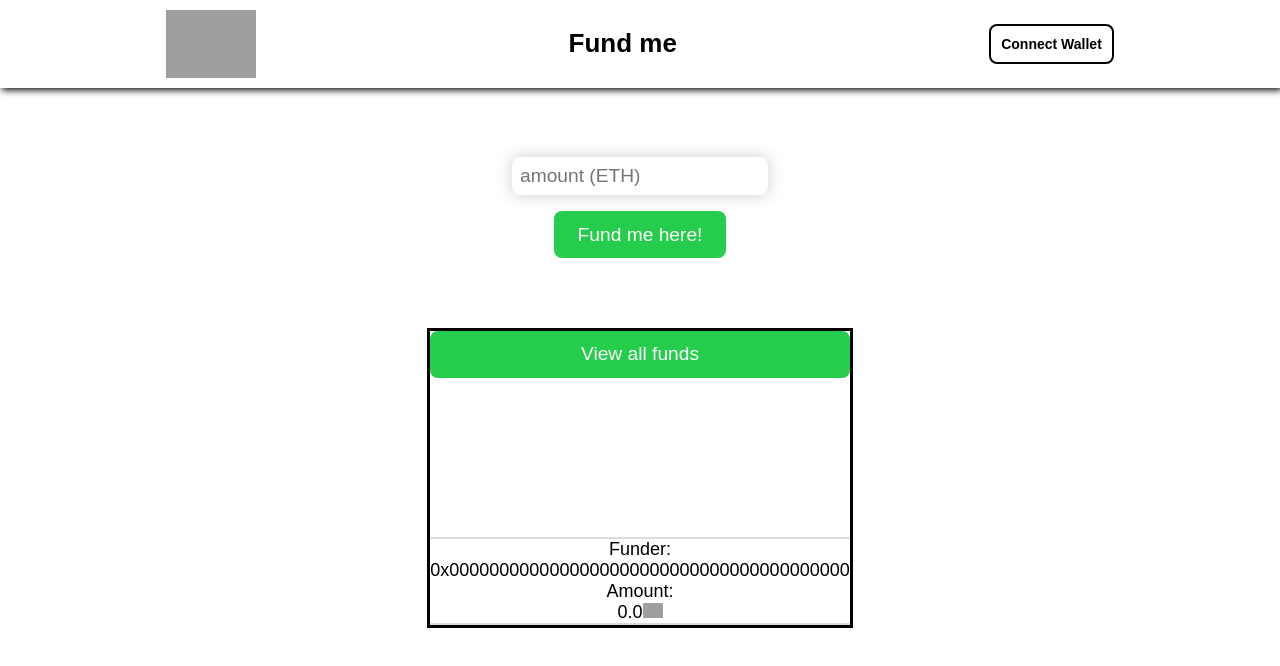
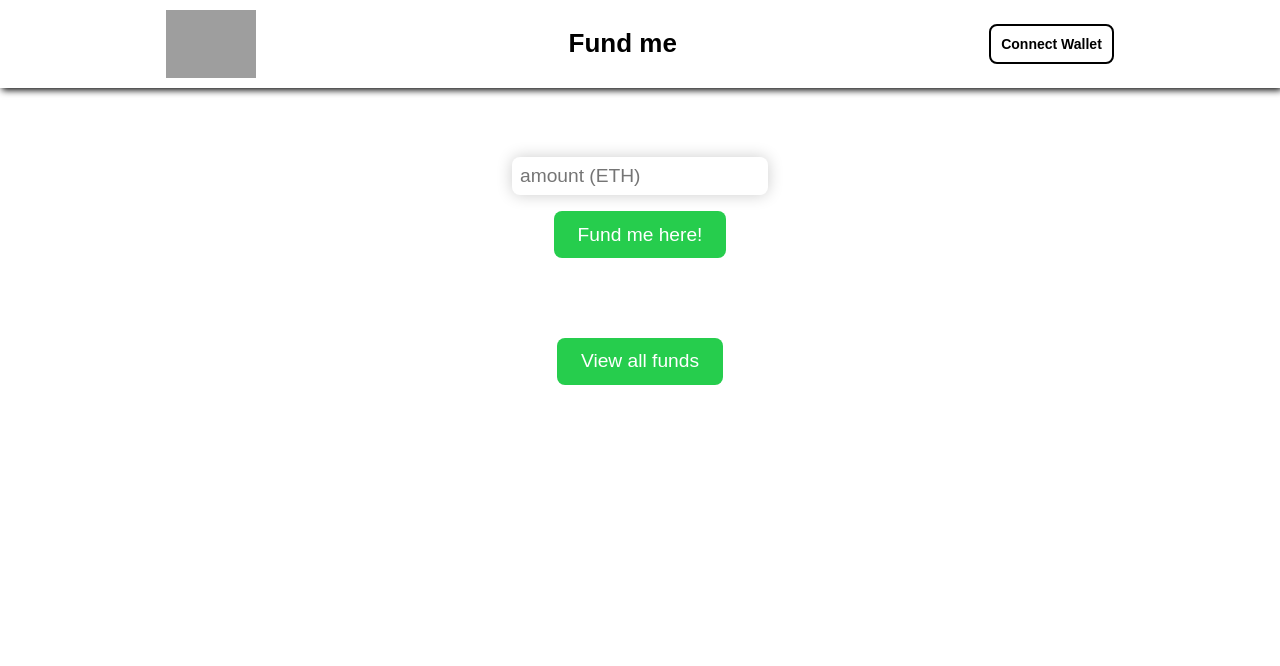
Before and after one commit to GreatApe77/fundme-react, a React app in the folder client/: page / in a window 1280 px wide. Shown: the top 666 px of the page. Built offline with nearby package versions, Linux system fonts and the light colour scheme; grey boxes are pictures that could not be loaded.

Commit message:
botao funcionando

```diff
--- a/client/src/components/FundMeField.jsx
+++ b/client/src/components/FundMeField.jsx
@@ -5,7 +5,7 @@ function FundMeField(){
 
     async function fundOnClick(){
         const tx = await fund(document.getElementById("amountToFund").value)
-        alert(typeof(tx))
+        console.log(tx)
     }
 
     return (
--- a/client/src/components/TransactionRecordList.jsx
+++ b/client/src/components/TransactionRecordList.jsx
@@ -4,21 +4,26 @@ import GenericButton from "./GenericButton";
 import Transaction from "./Transaction";
 import Web3 from "web3";
 function TransactionRecordList() {
-	const [funder, setFunder] = useState("0x0000000000000000000000000000000000000000");
-	const [amount, setAmount] = useState("0.0");
+	const [transations,setTransactions] = useState([])
 	async function viewTransactionsOnCLick() {
 		const allfunds = await getAllFunds();
-        setAmount(Web3.utils.fromWei(allfunds[0].amountFunded))
-        setFunder(allfunds[0].addressOfFunder)
+		setTransactions(allfunds)
 	}
 
 	return (
-		<div className="TransactionRecordList">
+		<div className="container">
 			<GenericButton execute={viewTransactionsOnCLick} content="View all funds" />
-			<Transaction
-				amount={amount}
-				funder={funder}
-			/>
+			<div className="TransactionRecordList">
+			{
+				transations.map((transactions,index)=>(
+					<Transaction key={index}
+					funder={transactions.addressOfFunder}
+					amount={Web3.utils.fromWei(transactions.amountFunded)}
+					/>
+				))
+			}
+			</div>
+
 		</div>
 	);
 }
--- a/client/src/styles.css
+++ b/client/src/styles.css
@@ -84,15 +84,15 @@ Your Css Here
     max-width: 20px;
 }
 .TransactionRecordList{
-    border-top: #000;
-    border-style: solid;
-    max-width: max-content;
+
+
     margin: auto;
     display: flex;
     justify-content: space-between;
     flex-direction: column;
+    max-height: 200px;
     overflow-y: auto;
-    height: 300px;
+
 }
 .Transaction{
     display: flex;
@@ -109,3 +109,12 @@ Your Css Here
     font-size: 18px;
 
 }
+
+.container{
+    display: flex;
+    flex-direction: column;
+    max-width: fit-content;
+    margin: auto;
+
+    padding: 10px;
+}
```
